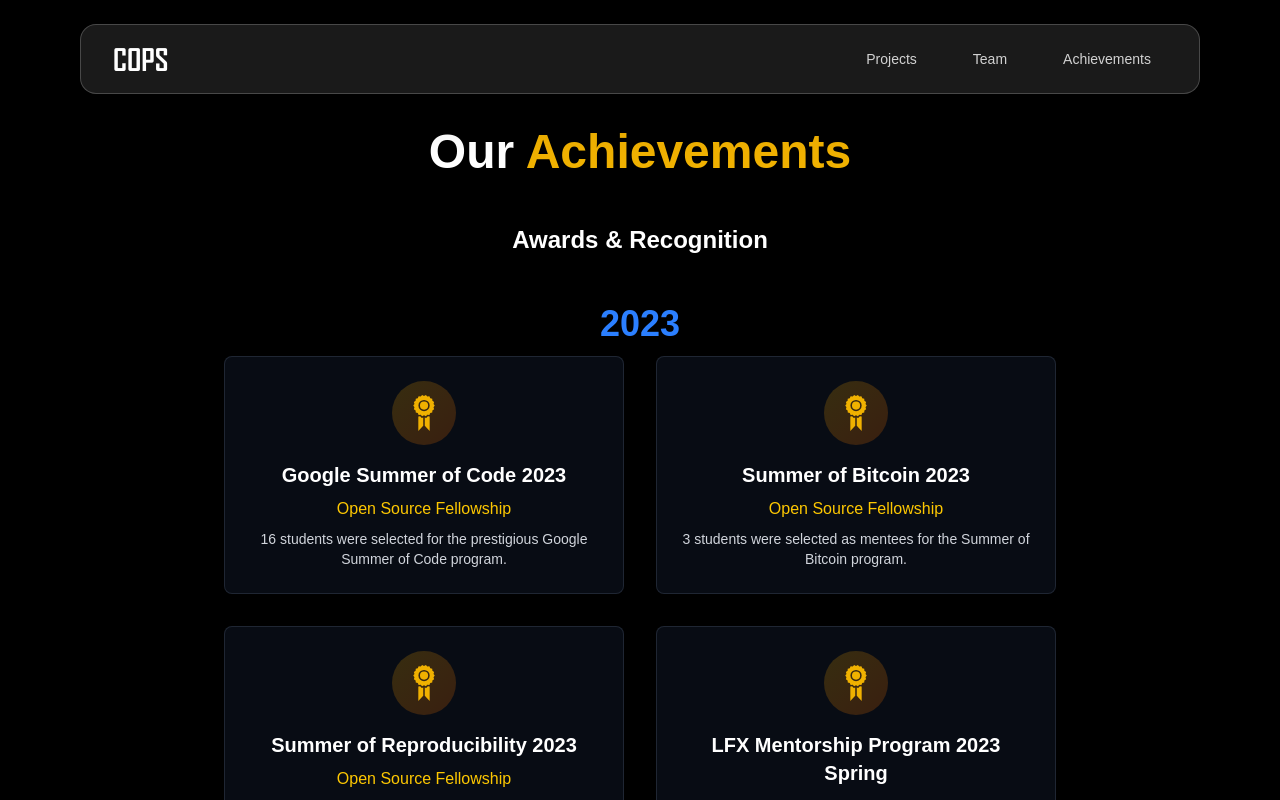
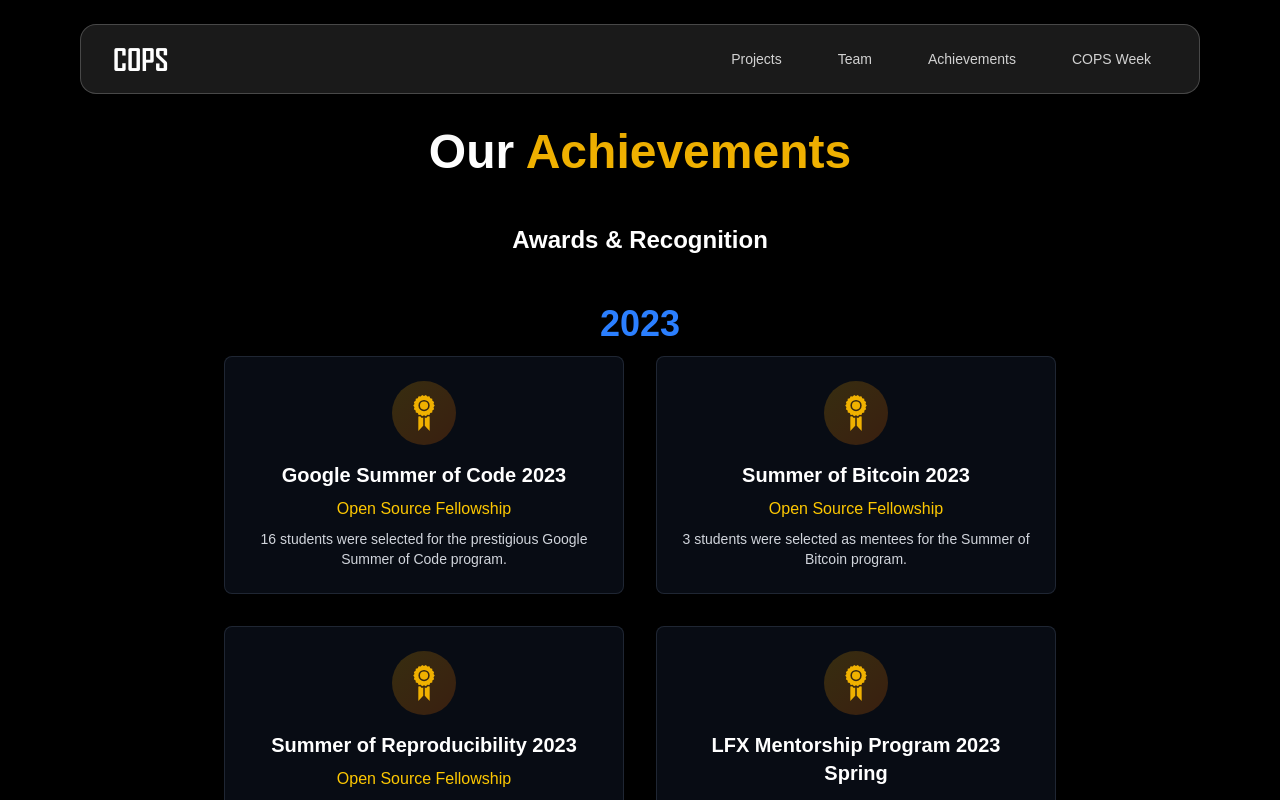
Before and after one commit to criticic/cops-new-website, a Next.js app: page /achievements in a window 1280 px wide. Shown: the top 800 px of the page. Built offline with nearby package versions, Linux system fonts and the light colour scheme.

Commit message:
added cops week link
Signed-off-by: PrathamX595 <pratham.seth.cer23@itbhu.ac.in>

```diff
--- a/src/components/layout/Navbar.tsx
+++ b/src/components/layout/Navbar.tsx
@@ -101,6 +101,12 @@ export default function Navbar() {
               >
                 Achievements
               </Link>
+              <Link
+                href='https://week.copsiitbhu.co.in/'
+                className='rounded-xl px-4 py-2 text-sm font-medium text-white/80 transition-colors hover:bg-white/10 hover:text-white'
+              >
+                COPS Week
+              </Link>
             </div>
           </div>
 
```
